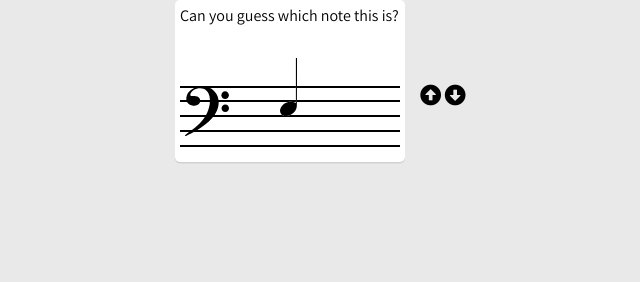
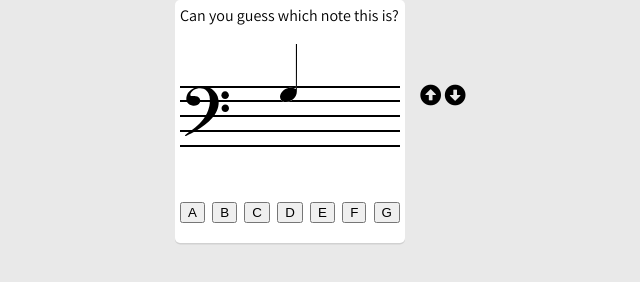
Before and after one commit to nocjallen/noteworthy, a plain HTML site: page index.html in a window 1280 px wide. Both pictures are taken after a click on the icon 780 px from the left and 95 px from the top of the page. Shown: the whole page, without its empty margins (350-990 px from the left). Drawn offline with Linux system fonts and the light colour scheme.

Commit message:
Created buttons for note selection and CSS/JS to display the actual note and whether or not it was correct.

```diff
--- a/index.html
+++ b/index.html
@@ -32,7 +32,18 @@
                         <line x1="0" y1="45" x2="220" y2="45" stroke="black" stroke-width="2" hape-rendering="crispEdges"/>
                         <line x1="0" y1="60" x2="220" y2="60" stroke="black" stroke-width="2" hape-rendering="crispEdges"/>
                     </svg>
+                    <div id="answers" class="answers">
 
+                    </div>
+                    <div class="guess-buttons">
+                        <button class="btn-guess">A</button>
+                        <button class="btn-guess">B</button>
+                        <button class="btn-guess">C</button>
+                        <button class="btn-guess">D</button>
+                        <button class="btn-guess">E</button>
+                        <button class="btn-guess">F</button>
+                        <button class="btn-guess">G</button>
+                    </div
                 </div>
             </div>
     </body>
--- a/public/css/style.css
+++ b/public/css/style.css
@@ -3,6 +3,23 @@ body {
     font-family: 'Assistant', sans-serif;
     margin: 0;
     padding: 0;
+}
+
+.answers {
+    height: 25;
+    margin-bottom: 15px;
+    margin-top: 15px;
+}
+
+.answer-box {
+    border: 1px solid black;
+    height: 23px;
+    text-align: center;
+    width: 23px;
+}
+
+.btn-guess {
+
 }
 
 .cleff {
@@ -29,7 +46,7 @@ body {
 }
 
 .note.note-a {
-    margin-top: 1px;
+    margin-top: 2px;
 }
 
 .note.note-b {
@@ -56,6 +73,13 @@ body {
     margin-top: -42px;
 }
 
+.guess-buttons {
+    display: flex;
+
+    justify-content: space-between;
+    margin-bottom: 15px;
+}
+
 .staff {
     margin: 60px 0px 10px 0;
     width: inherit;
--- a/public/js/script.js
+++ b/public/js/script.js
@@ -1,11 +1,32 @@
 window.onload = function() {
+    var answers = document.getElementById("answers");
+    var btnGuess = document.querySelectorAll(".btn-guess");
     var btnMoveNoteUp = document.getElementById("move-note-up");
     var btnMoveNoteDown = document.getElementById("move-note-down");
+    var div = document.createElement("div");
 
-    var noteArray = ["note-a", "note-b", "note-c", "note-d", "note-e", "note-f", "note-g"];
-    var i = 3
+    var notePositions = ["note-a", "note-b", "note-c", "note-d", "note-e", "note-f", "note-g"];
+    var notesBass = ["A", "B", "C", "D", "E", "F", "G"];
+    var randomNote = Math.floor(Math.random() * (notePositions.length -1));
 
-    document.getElementById("note").classList.toggle(noteArray[i]);
+    document.getElementById("note").classList.toggle(notePositions[randomNote]);
+
+    for (var i = 0; i < btnGuess.length; i++) {
+        btnGuess[i].addEventListener('click', function() {
+            div.innerHTML = (this.textContent);
+            div.className = "answer-box";
+            div.style.marginLeft = "95px";
+            if (this.textContent == notesBass[randomNote]) {
+                div.style.backgroundColor = "green";
+            } else {
+                div.style.backgroundColor = "red";
+            };
+            answers.appendChild(div);
+        });
+    }
+
+
+
 
 
 
@@ -19,24 +40,24 @@ window.onload = function() {
 
 
     function moveNoteUp() {
-        if (i != 6) {
-            var currentNote = i;
-            i ++;
-            var nextNote = i;
+        if (randomNote != 6) {
+            var currentNote = randomNote;
+            randomNote ++;
+            var nextNote = randomNote;
 
-            document.getElementById("note").classList.toggle(noteArray[currentNote]);
-            document.getElementById("note").classList.toggle(noteArray[nextNote]);
+            document.getElementById("note").classList.toggle(notePositions[currentNote]);
+            document.getElementById("note").classList.toggle(notePositions[nextNote]);
         }
     }
 
     function moveNoteDown() {
-        if (i != 0) {
-            var currentNote = i;
-            i --;
-            var nextNote = i;
+        if (randomNote != 0) {
+            var currentNote = randomNote;
+            randomNote --;
+            var nextNote = randomNote;
 
-            document.getElementById("note").classList.toggle(noteArray[currentNote]);
-            document.getElementById("note").classList.toggle(noteArray[nextNote]);
+            document.getElementById("note").classList.toggle(notePositions[currentNote]);
+            document.getElementById("note").classList.toggle(notePositions[nextNote]);
         }
     }
 
```
